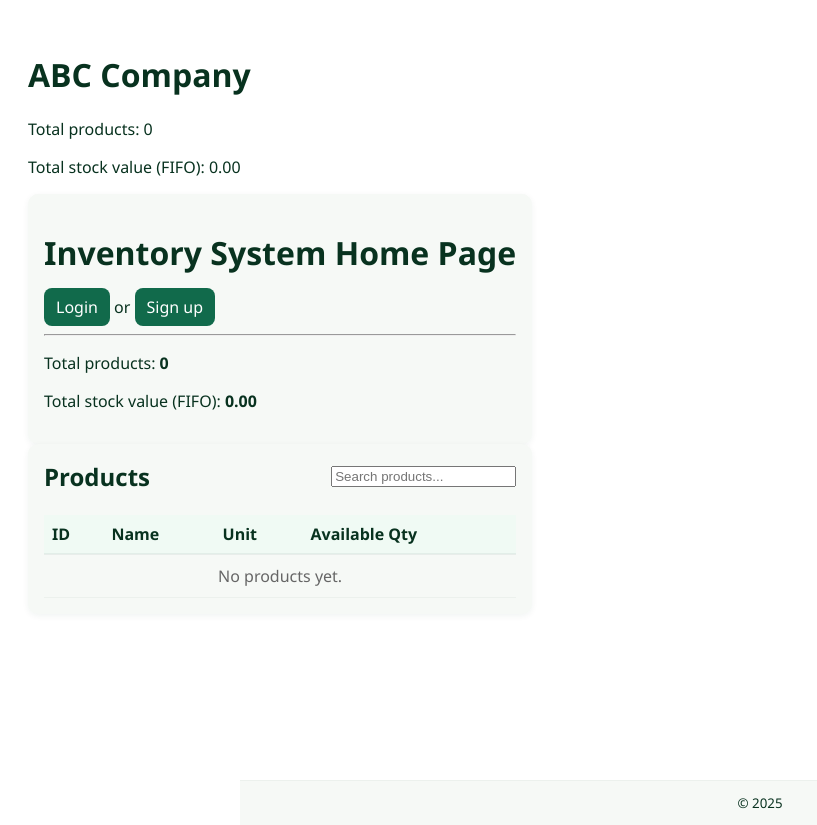
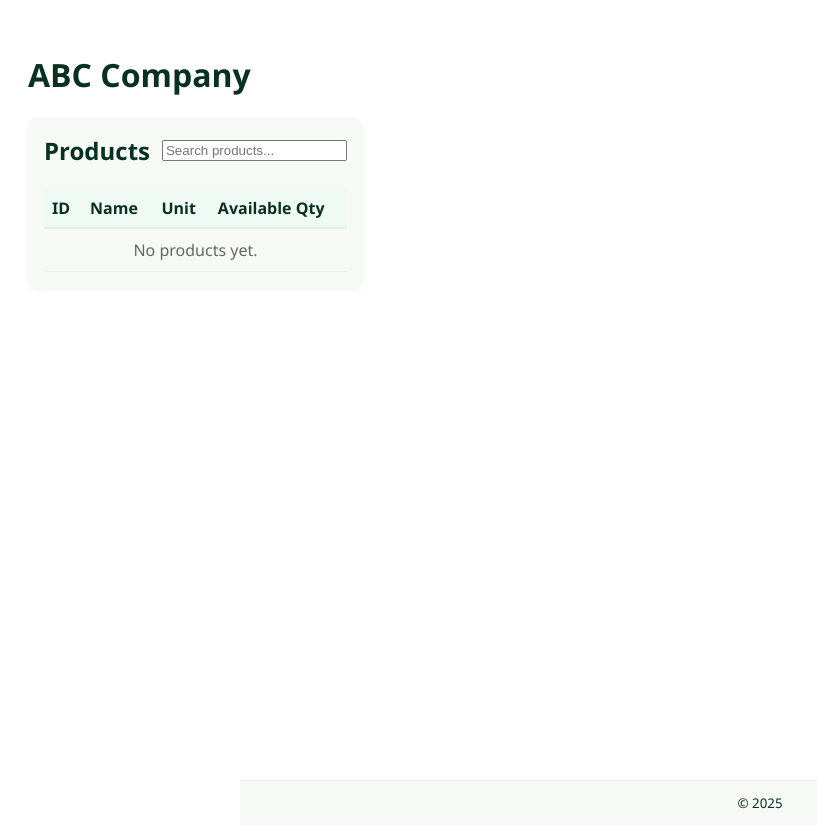
Before and after one commit to KanchanaRathnayaka847/Inventory-Management-System, a Flask app: page / in a window 1280 px wide. Shown: the part 60-885 px from the top of the page, without its empty margins (0-817 px from the left). Run offline with Flask 3, Linux system fonts and the light colour scheme; the visitor is signed in with stand-in values (Sample User, id 1); data that the repository does not hold is empty.

Commit message:
Home: remove login success message, totals, and legacy title; update tests accordingly

```diff
--- a/app.py
+++ b/app.py
@@ -177,7 +177,6 @@
             if user and user.check_password(password):
                 session.clear()
                 session['user_id'] = user.id
-                flash('Logged in successfully.')
                 return redirect(url_for('home'))
             flash('Invalid username or password.')
             return redirect(url_for('login'))
--- a/templates/home.html
+++ b/templates/home.html
@@ -4,19 +4,6 @@
 
 {% block content %}
   <h1>ABC Company</h1>
-  <p>Total products: {{ total_products }}</p>
-  <p>Total stock value (FIFO): {{ '%.2f'|format(total_value) }}</p>
-  <div class="card">
-    <h1>Inventory System Home Page</h1>
-    {% if current_user %}
-      <p>Welcome back, {{ current_user.username }}!</p>
-    {% else %}
-      <p><a class="button" href="{{ url_for('login') }}">Login</a> or <a class="button btn-ghost" href="{{ url_for('signup') }}">Sign up</a></p>
-    {% endif %}
-    <hr />
-    <p>Total products: <strong>{{ total_products }}</strong></p>
-    <p>Total stock value (FIFO): <strong>{{ '%.2f'|format(total_value) }}</strong></p>
-  </div>
   <div class="card">
     <div style="display:flex; align-items:center; justify-content:space-between; gap:12px; flex-wrap:wrap;">
       <h2 style="margin:0;">Products</h2>
```
Also changed, not shown: tests/test_auth.py (+1 -1 lines), tests/test_home.py (+1 -1 lines).
